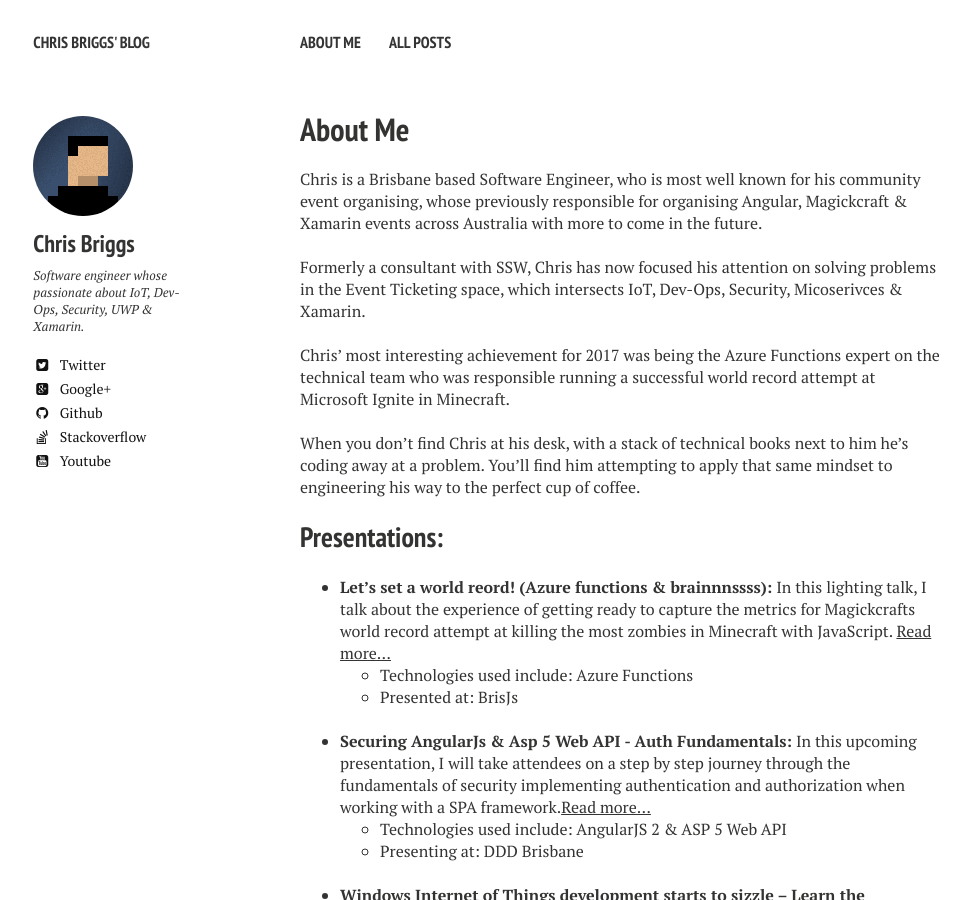
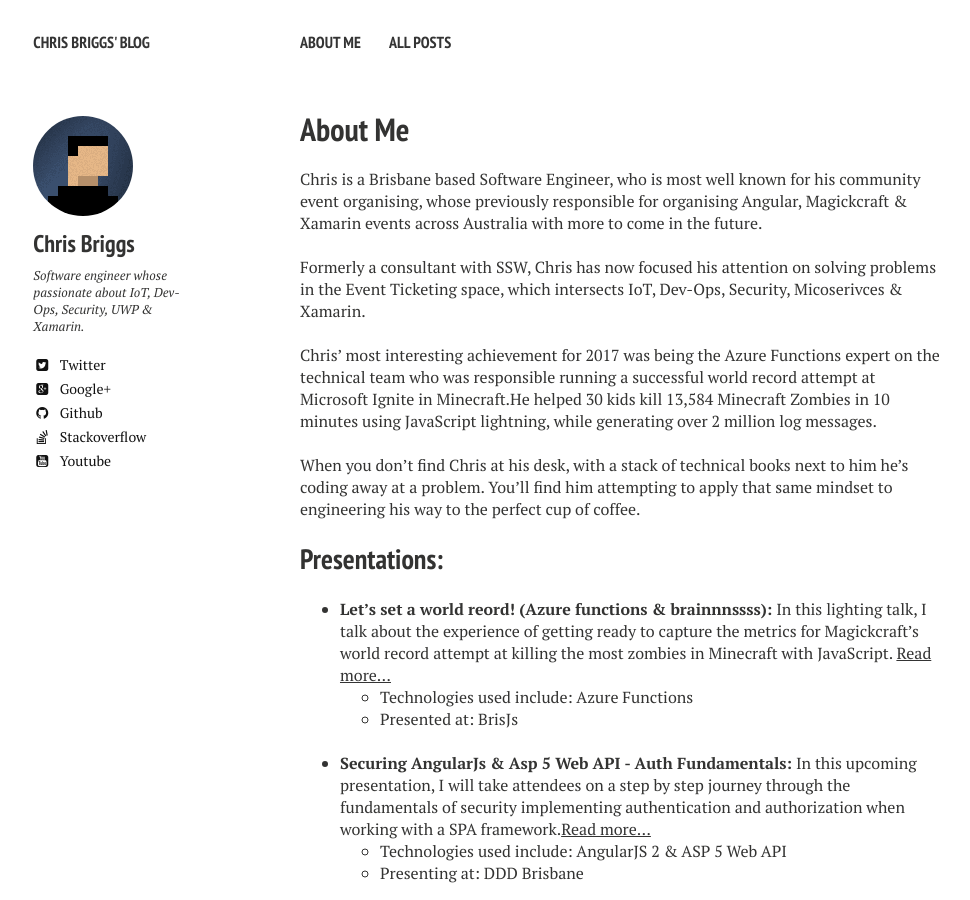
Before and after one commit to Briggsc28/briggsc28.github.io, a Jekyll site: the page built from about/index.md, in a window 1280 px wide and 900 px high. Shown: the whole window, without its empty margins (20-990 px from the left). Built offline with Jekyll 4.4.1, drawn with Linux system fonts in a browser that asks for light colours; nearby versions of some CDN libraries.

Commit message:
updated Text

```diff
--- a/about/index.md
+++ b/about/index.md
@@ -10,11 +10,11 @@
   creditlink: http://wegraphics.net/downloads/free-ultimate-blurred-background-pack/
 ---
 
-Chris is a Brisbane based Software Engineer, who is most well known for his community event organising, whose previously responsible for organising Angular, Magickcraft & Xamarin events across Australia with more to come in the future.<BR><BR>Formerly a consultant with SSW, Chris has now focused his attention on solving problems in the Event Ticketing space, which intersects IoT, Dev-Ops, Security, Micoserivces & Xamarin.<BR><BR>Chris’ most interesting achievement for 2017 was being the Azure Functions expert on the technical team who was responsible running a successful world record attempt at Microsoft Ignite in Minecraft.<BR><BR>When you don't find Chris at his desk, with a stack of technical books next to him he's coding away at a problem. You'll find him attempting to apply that same mindset to engineering his way to the perfect cup of coffee.
+Chris is a Brisbane based Software Engineer, who is most well known for his community event organising, whose previously responsible for organising Angular, Magickcraft & Xamarin events across Australia with more to come in the future.<BR><BR>Formerly a consultant with SSW, Chris has now focused his attention on solving problems in the Event Ticketing space, which intersects IoT, Dev-Ops, Security, Micoserivces & Xamarin.<BR><BR>Chris’ most interesting achievement for 2017 was being the Azure Functions expert on the technical team who was responsible running a successful world record attempt at Microsoft Ignite in Minecraft.He helped 30 kids kill 13,584 Minecraft Zombies in 10 minutes using JavaScript lightning, while generating over 2 million log messages.<BR><BR>When you don't find Chris at his desk, with a stack of technical books next to him he's coding away at a problem. You'll find him attempting to apply that same mindset to engineering his way to the perfect cup of coffee.
 
 ## Presentations:
 
-* **Let's set a world reord! (Azure functions & brainnnssss):** In this lighting talk, I talk about the experience of getting ready to capture the metrics for Magickcrafts world record attempt at killing the most zombies in Minecraft with JavaScript. [Read more...](https://www.youtube.com/watch?v=wRhP4ReKbGo)
+* **Let's set a world reord! (Azure functions & brainnnssss):** In this lighting talk, I talk about the experience of getting ready to capture the metrics for Magickcraft's world record attempt at killing the most zombies in Minecraft with JavaScript. [Read more...](https://www.youtube.com/watch?v=wRhP4ReKbGo)
   * Technologies used include:  Azure Functions
   * Presented at: BrisJs <BR><BR>
 
```
Also changed, not shown: presentations/index.md (+1 -1 lines).
